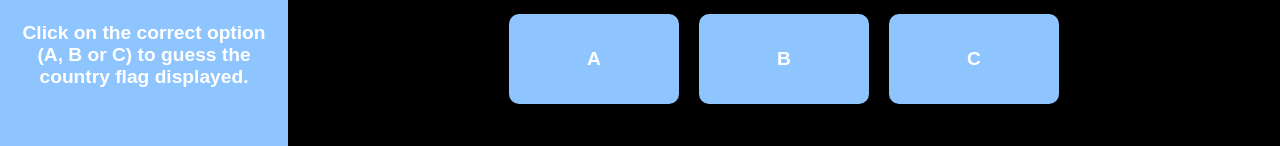
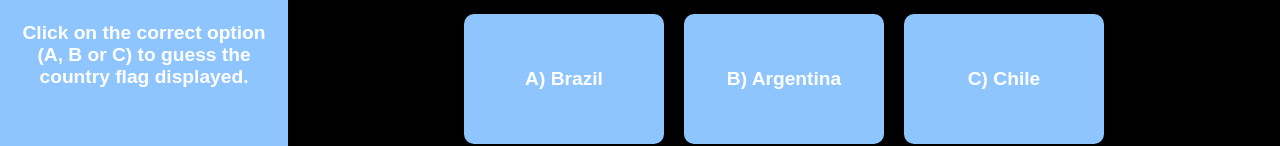
Before and after one commit to GabrielPenke292/flags_game, a Vue app: page / in a window 1280 px wide. Shown: the part 283-429 px from the top of the page. Built offline with nearby package versions, Linux system fonts and the light colour scheme.

Commit message:
pass the country name in the option

```diff
--- a/src/App.vue
+++ b/src/App.vue
@@ -12,9 +12,9 @@
     <div class="game-area">
       <FlagCard />
       <div class="option-container">
-        <OptionCard option="A" />
-        <OptionCard option="B" />
-        <OptionCard option="C" />
+        <OptionCard option="A" countryName="Brazil" />
+        <OptionCard option="B" countryName="Argentina" />
+        <OptionCard option="C" countryName="Chile" />
       </div>
     </div>
   </div>
--- a/src/components/optionCard.vue
+++ b/src/components/optionCard.vue
@@ -1,6 +1,6 @@
 <template>
     <div class="option-card">
-        <p>{{ option }}</p>
+        <p>{{ option }}) {{ countryName }}</p>
     </div>
 </template>
 
@@ -8,6 +8,7 @@
 
 const props = defineProps({
     option:String,
+    countryName:String,
 })
 
 </script>
@@ -18,8 +19,8 @@
     color: #fff;
     padding: 15px 25px;
     border-radius: 10px;
-    width: 120px;
-    height: 60px;
+    width: 150px;
+    height: 100px;
     display: flex;
     align-items: center;
     justify-content: center;
```
